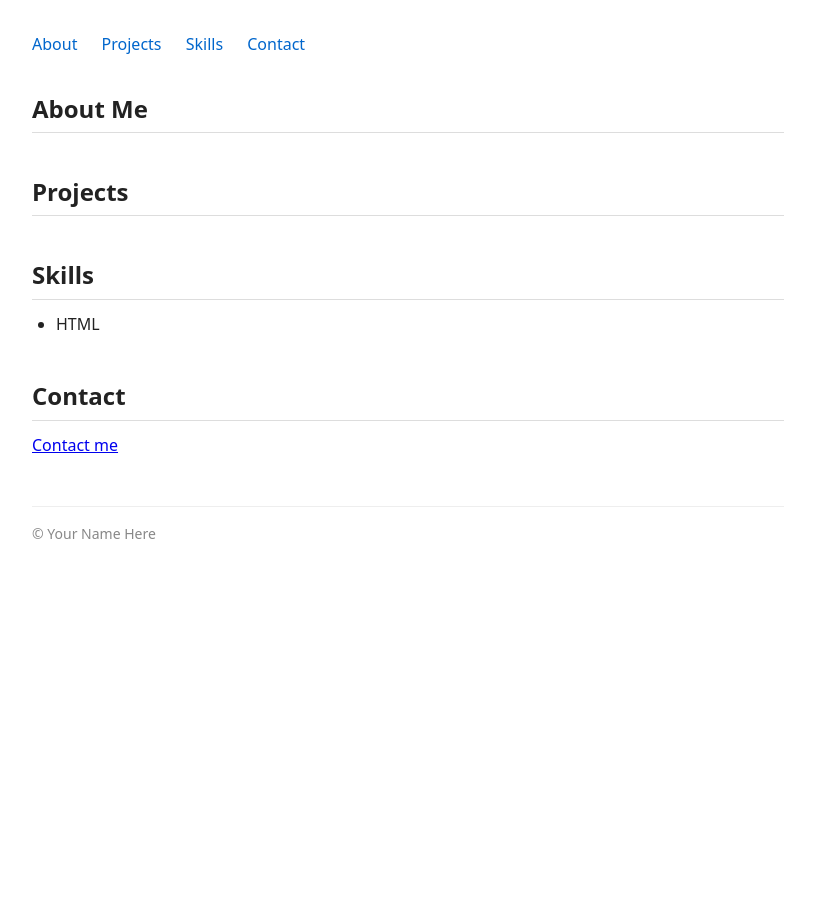
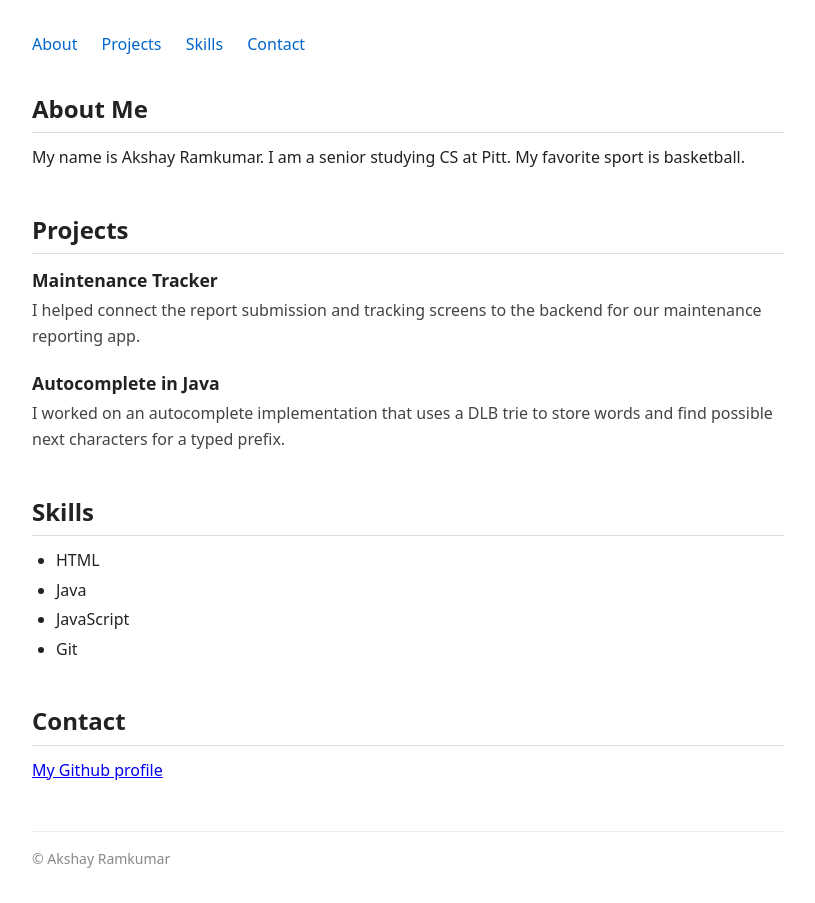
Before and after one commit to akshayramkumar/portfolio, a plain HTML site: page index.html in a window 1280 px wide. Shown: the whole page, without its empty margins (232-1047 px from the left). Before the commit the page ends 800 px from the top, so only its background shows below. Drawn offline with Linux system fonts and the light colour scheme.

Commit message:
Build portfolio and add GitHub Pages pipeline

```diff
--- a/index.html
+++ b/index.html
@@ -4,7 +4,7 @@
 <head>
   <meta charset="UTF-8">
   <meta name="viewport" content="width=device-width, initial-scale=1.0">
-  <title>Your Name Here</title>
+  <title>Akshay Ramkumar</title>
   <link rel="stylesheet" href="style.css">
 </head>
 
@@ -23,19 +23,22 @@
 
     <section id="about">
       <h2>About Me</h2>
-      <!-- TODO: Replace with 2-3 sentences about yourself -->
+      <p> My name is Akshay Ramkumar. I am a senior studying CS at Pitt. My favorite sport is basketball. </p>
       <!-- e.g., include your name, your program/year, and what you are interested in -->
     </section>
 
     <section id="projects">
       <h2>Projects</h2>
 
-      <!-- Example project entry structure: copy, fill in, and add at least 2:
-      <div class="project">
-        <h3>Project Name</h3>
-        <p>What the project does, the technologies used, and what you learned.</p>
-      </div>
-      -->
+    <div class="project">
+      <h3>Maintenance Tracker</h3>
+      <p>I helped connect the report submission and tracking screens to the backend for our maintenance reporting app.</p>
+    </div>
+
+    <div class="project">
+      <h3>Autocomplete in Java</h3>
+      <p>I worked on an autocomplete implementation that uses a DLB trie to store words and find possible next characters for a typed prefix.</p>
+    </div>
 
       <!-- TODO: Add at least 2 project entries using the structure above -->
     </section>
@@ -45,24 +48,23 @@
       <ul>
         <!-- Example skill - TODO: replace -->
         <li>HTML</li>
+        <li>Java</li>
+        <li>JavaScript</li>
+        <li>Git</li>
 
-        <!-- TODO: Add a second skill here -->
-        <!-- TODO: Add a third skill here -->
-        <!-- TODO: ... -->
       </ul>
     </section>
 
     <section id="contact">
       <h2>Contact</h2>
-      <!-- TODO: Replace href="#" with a real link (e.g., mailto:you@example.com or your LinkedIn URL) -->
       <!-- TODO: Replace the link text with something descriptive, e.g. "Email me" or "LinkedIn" -->
-      <p><a href="#">Contact me</a></p>
+      <p><a href="https://github.com/akshayramkumar">My Github profile</a></p>
     </section>
 
   </main>
 
   <footer>
-    <p>&copy; Your Name Here</p>
+    <p>&copy; Akshay Ramkumar</p>
   </footer>
 
 </body>
```
Also changed, not shown: 1 other file.
